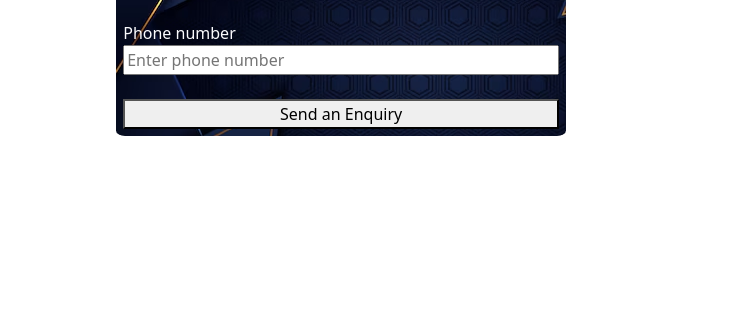
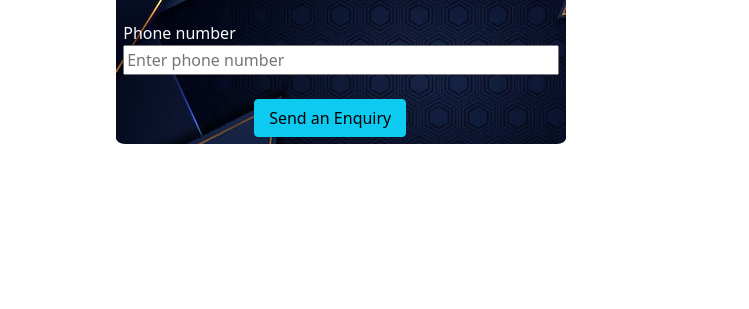
Before and after one commit to sriramg16/thebatterbar-main, a plain HTML site: page one.html in a window 1280 px wide. Shown: the part 428-737 px from the top of the page, 531-1280 px from the left. Drawn offline with nearby package versions, Linux system fonts and the light colour scheme.

Commit message:
Update one.html

```diff
--- a/one.html
+++ b/one.html
@@ -58,7 +58,7 @@
             <input type="email" placeholder="Enter email" id="email" /><br>
             <label>Phone number</label>
             <input type="text" placeholder="Enter phone number" id="phonenumber" /><br>
-            <button>Send an Enquiry</button>
+            <button class="btn btn-info">Send an Enquiry</button>
 
         </form>
           </div>
```
